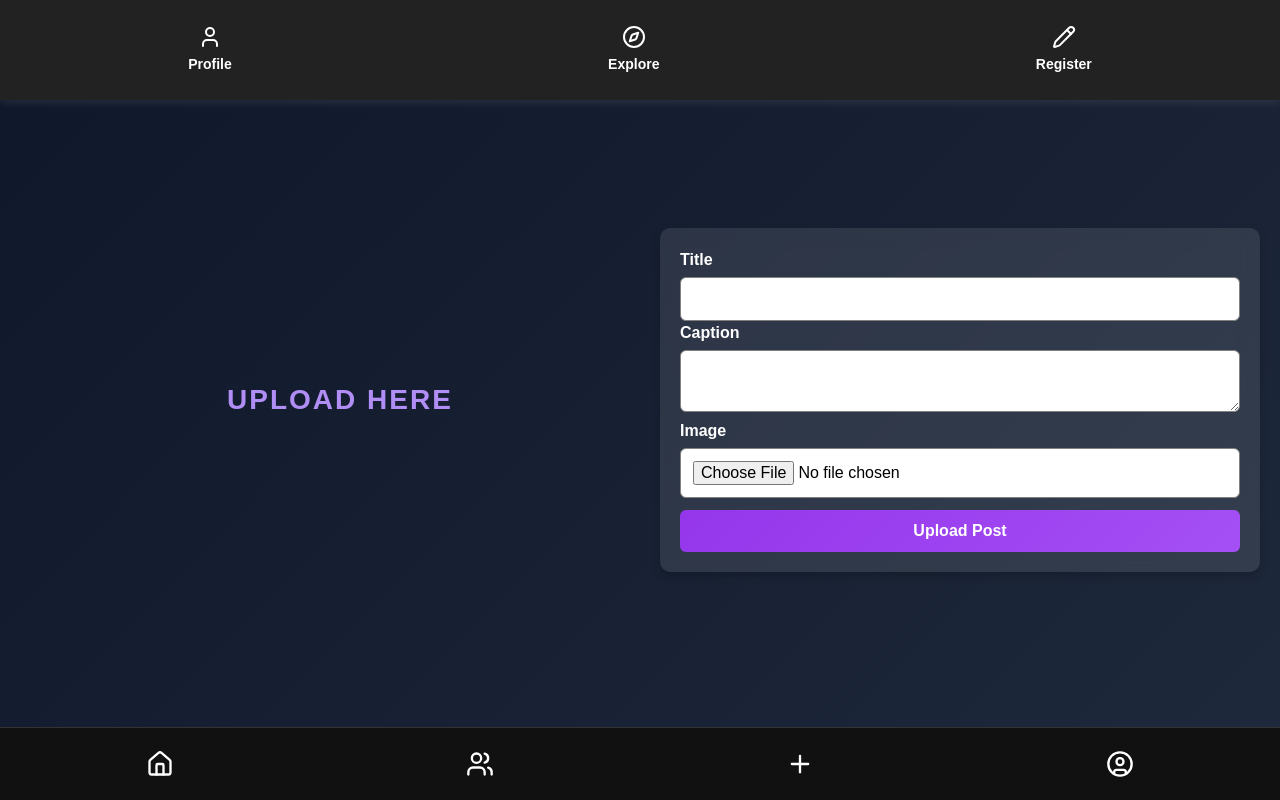
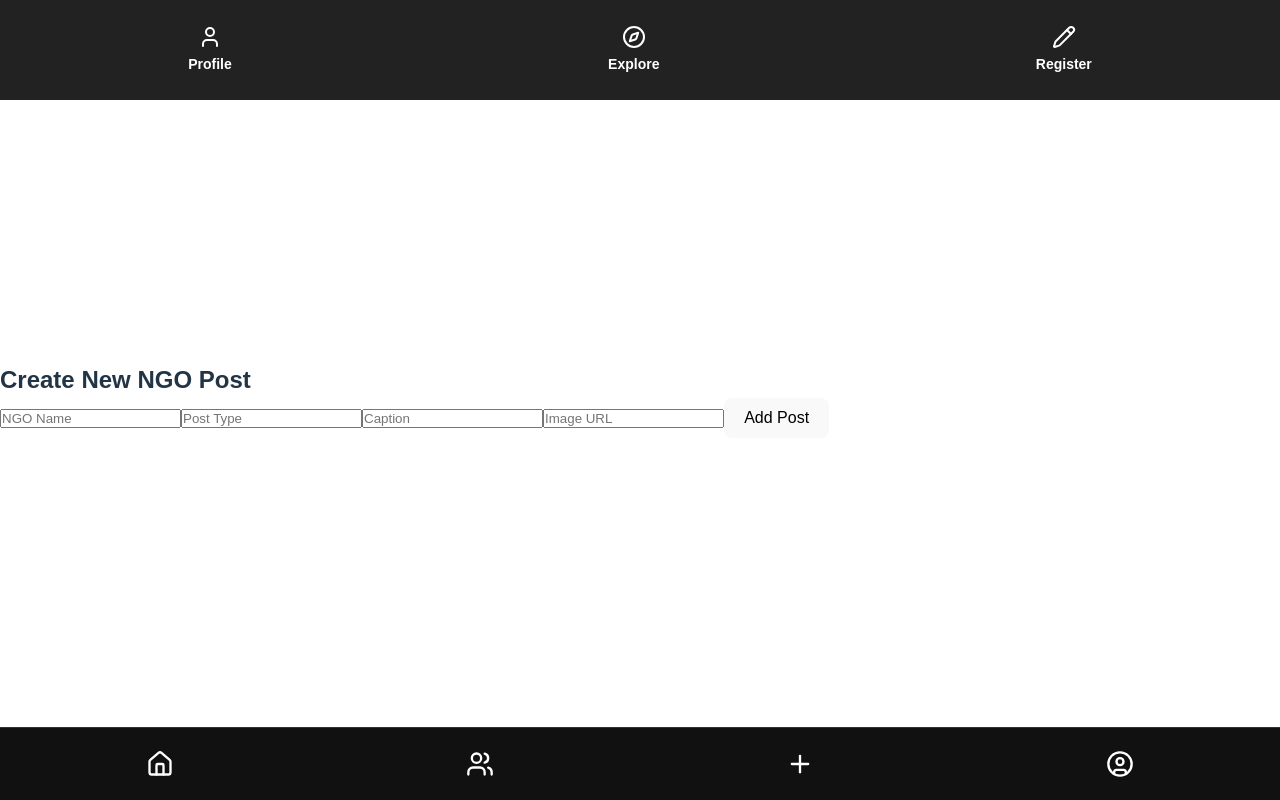
Before and after one commit to KhushiiRajrana/NGO_Nexus, a React (Vite) app: page /create in a window 1280 px wide. Built offline with nearby package versions, Linux system fonts and the light colour scheme.

Commit message:
post fixed

```diff
--- a/src/App.jsx
+++ b/src/App.jsx
@@ -6,16 +6,58 @@ import NGOs from "./pages/NGOs";
 import Profile from "./pages/Profile";
 import Register from "./pages/Register";
 import BottomBar from "./components/BottomBar";
-import Navbar from "./components/Navbar"; // ✅ Navbar Import Kiya
+import Navbar from "./components/Navbar";
+import greenFutureImg from "./assets/images/OIP.jpeg";
+import cleanupImg from "./assets/images/cleanup.jpeg";
+import waterImg from "./assets/images/water.jpeg";
+import educationImg from "./assets/images/education.jpeg";
+import medicalImg from "./assets/images/medical.jpeg";
+
 
 function App() {
   const [user, setUser] = useState(null);
-  const [ngoList, setNgoList] = useState([]);
+  const [ngoList, setNgoList] = useState([
+    {
+      id: 1,
+      name: "Green Future",
+      post: { type: "Plantation", caption: "Together, we grow a greener world!" },
+      image: greenFutureImg,
+      user: "admin"
+    },
+    {
+      id: 2,
+      name: "Save Earth",
+      post: { type: "Beach Cleanup", caption: "Cleaning up today for a better tomorrow!" },
+      image:  cleanupImg,
+      user: "admin"
+    },
+    {
+      id: 3,
+      name: "Pure Water",
+      post: { type: "Water Conservation", caption: "Every drop counts! Join us in saving water." },
+      image: waterImg,
+      user: "admin"
+    },
+    {
+      id: 4,
+      name: "EducateAll",
+      post: { type: "School Supplies", caption: "Books and knowledge for every child!" },
+      image: educationImg,
+      user: "admin"
+    },
+    {
+      id: 5,
+      name: "HealthCare+",
+      post: { type: "Medical Camp", caption: "Bringing healthcare to those in need." },
+      image: medicalImg,
+      user: "admin"
+    }
+  ]);
 
   return (
     <Router>
-      <div className="relative min-h-screen pb-16 bg-black text-white">
-        <Navbar />  {/* ✅ Navbar yaha add kiya hai */}
+      <div className="app-container">
+        <Navbar />
         <Routes>
           <Route path="/" element={<Home />} />
           <Route path="/register" element={<Register setUser={setUser} />} />
--- a/src/pages/Create.jsx
+++ b/src/pages/Create.jsx
@@ -1,81 +1,44 @@
-import React, { useState } from "react";
-import { useNavigate } from "react-router-dom";
-import "./Create.css"; // Import CSS for styling
+import { useState } from "react";
 
-const Create = ({ setNgoList, user }) => {
-  const [title, setTitle] = useState("");
+function Create({ setNgoList }) {
+  const [name, setName] = useState("");
+  const [postType, setPostType] = useState("");
   const [caption, setCaption] = useState("");
-  const [image, setImage] = useState(null);
-  const navigate = useNavigate();
+  const [image, setImage] = useState("");
 
-  // Handle Image Upload
-  const handleImageChange = (e) => {
-    setImage(URL.createObjectURL(e.target.files[0]));
-  };
-
-  // Handle Post Creation
-  const handleSubmit = (e) => {
-    e.preventDefault();
-
-    if (!user) {
-      alert("Please register first to create a post.");
-      navigate("/register");
+  const handleAddPost = () => {
+    if (!name || !postType || !caption || !image) {
+      alert("Please fill all fields!");
       return;
     }
 
     const newPost = {
-      id: Date.now(),
-      name: title,
-      work: caption,
-      image: image,
-      user: user.email, // Associate post with logged-in user
+      id: Date.now(), // Unique ID
+      name,
+      post: { type: postType, caption },
+      image,
+      user: "admin",
     };
 
-    setNgoList((prevList) => [...prevList, newPost]); // Update NGOs list
-    navigate("/ngos"); // Redirect to NGOs page
+    setNgoList((prevList) => [...prevList, newPost]);
+
+    // Clear form fields after adding post
+    setName("");
+    setPostType("");
+    setCaption("");
+    setImage("");
   };
 
   return (
-    <div className="create-container">
-      <h1 className="title">Upload Here</h1>
-
-      <form onSubmit={handleSubmit} className="create-form">
-        {/* Title Input */}
-        <label>Title</label>
-        <input
-          type="text"
-          value={title}
-          onChange={(e) => setTitle(e.target.value)}
-          className="input-field"
-          required
-        />
-
-        {/* Caption Input */}
-        <label>Caption</label>
-        <textarea
-          value={caption}
-          onChange={(e) => setCaption(e.target.value)}
-          className="input-field"
-          required
-        />
-
-        {/* Image Upload */}
-        <label>Image</label>
-        <input
-          type="file"
-          accept="image/*"
-          onChange={handleImageChange}
-          className="input-field"
-          required
-        />
-
-        {/* Submit Button */}
-        <button type="submit" className="submit-btn">
-          Upload Post
-        </button>
-      </form>
+    <div>
+      <h2>Create New NGO Post</h2>
+      <input type="text" placeholder="NGO Name" value={name} onChange={(e) => setName(e.target.value)} />
+      <input type="text" placeholder="Post Type" value={postType} onChange={(e) => setPostType(e.target.value)} />
+      <input type="text" placeholder="Caption" value={caption} onChange={(e) => setCaption(e.target.value)} />
+      <input type="text" placeholder="Image URL" value={image} onChange={(e) => setImage(e.target.value)} />
+      <button onClick={handleAddPost}>Add Post</button>
     </div>
   );
-};
+}
 
 export default Create;
```
